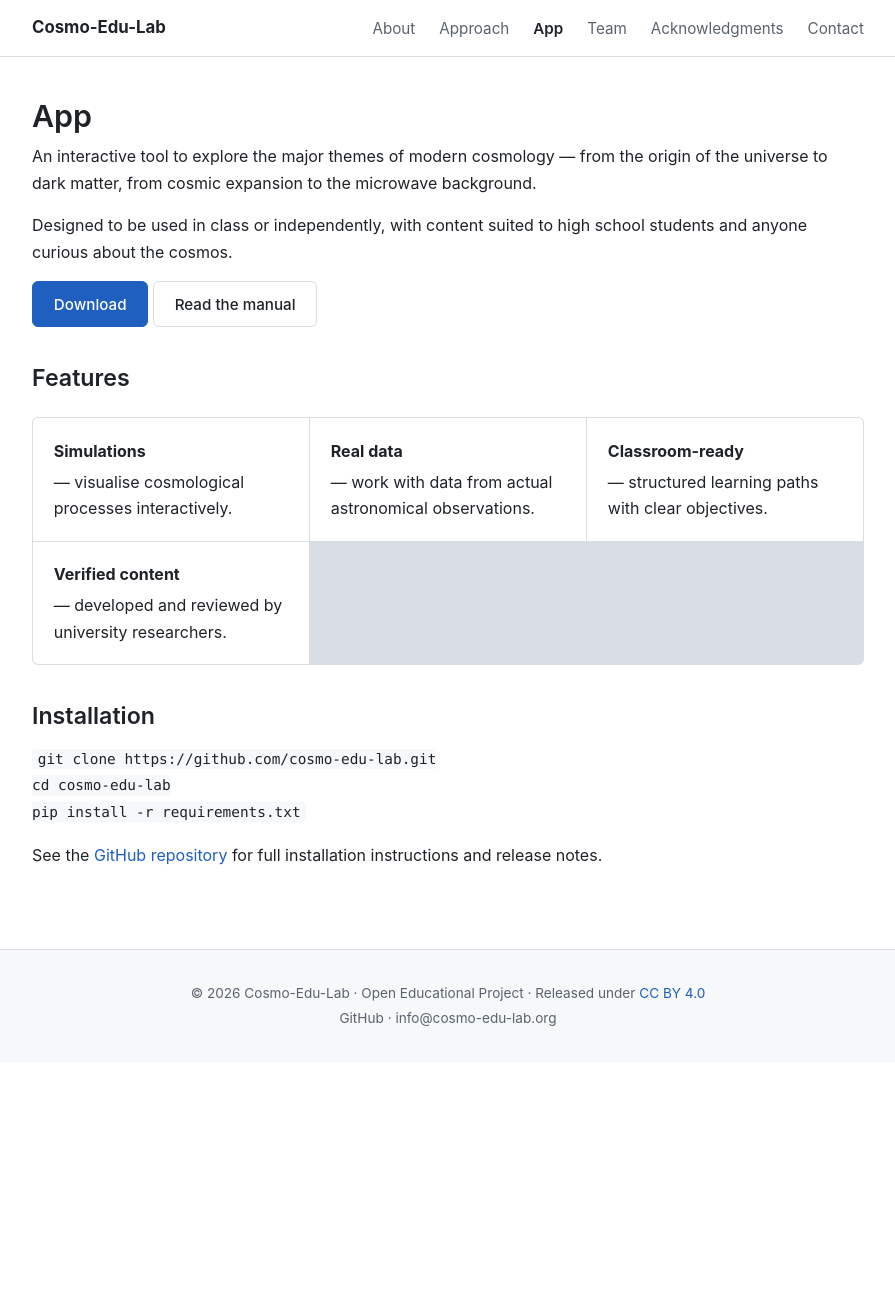
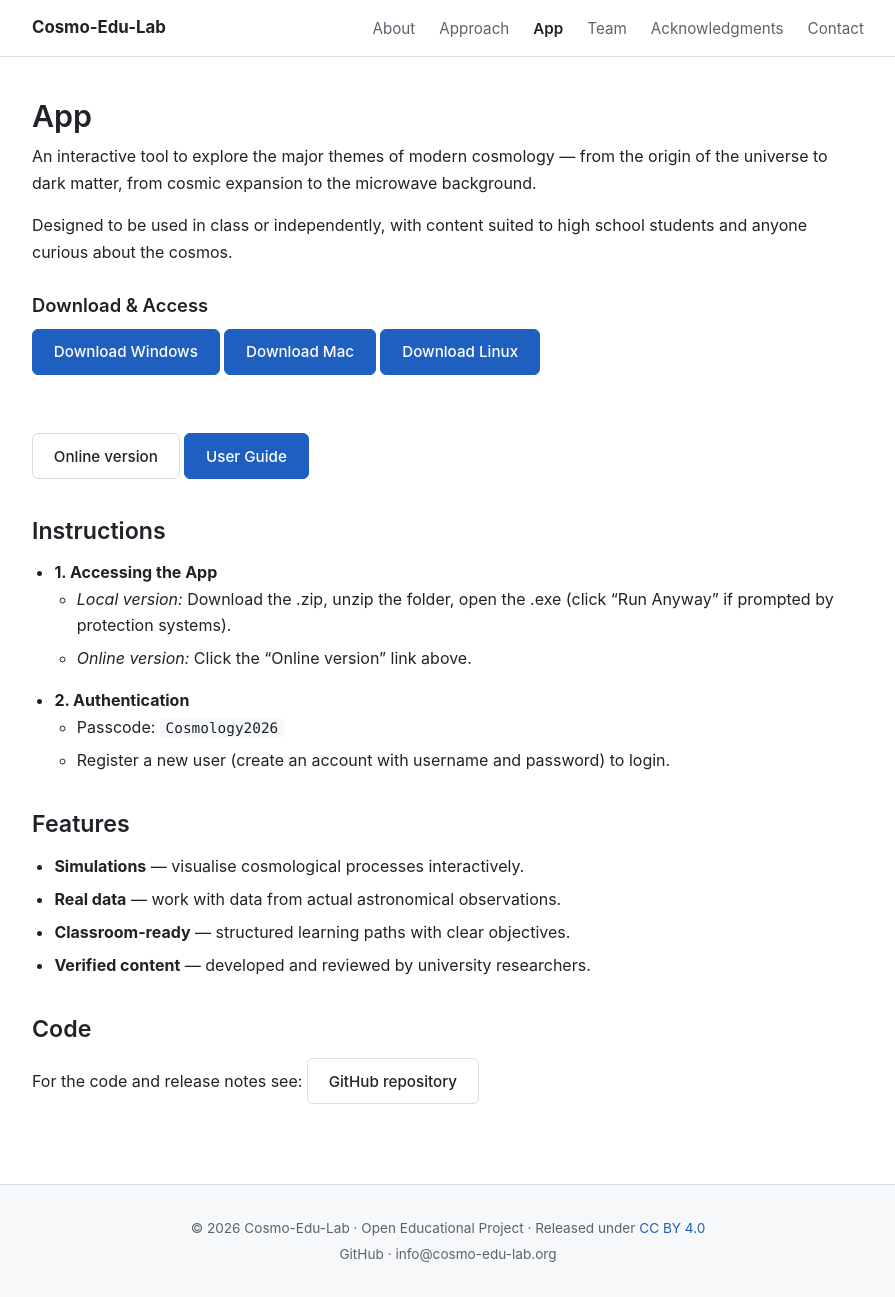
Before and after one commit to cosmo-edu-lab/cosmo-edu-lab.github.io, a Jekyll site: the page built from app.md, in a window 1280 px wide and 1297 px high. Shown: the whole window, without its empty margins (192-1087 px from the left). Built offline with Jekyll 4.4.1, drawn with Linux system fonts in a browser that asks for light colours.

Commit message:
Enhance app.md with download and installation details
Updated app.md to include download links, installation instructions, and features of the Cosmo-Edu-Lab app.

````diff
--- a/app.md
+++ b/app.md
@@ -3,30 +3,37 @@ layout: default
 title: App
 permalink: /app/
 description: "Download Cosmo-Edu-Lab, an interactive tool exploring the major themes of modern cosmology."
-# image: "/assets/images/app.jpg"          # uncomment once the file exists in assets/images/ — recommended ~1600x700px
-# image_alt: "Screenshot of the Cosmo-Edu-Lab app"
 ---
 
 An interactive tool to explore the major themes of modern cosmology — from the origin of the universe to dark matter, from cosmic expansion to the microwave background.
 
 Designed to be used in class or independently, with content suited to high school students and anyone curious about the cosmos.
 
-[Download]({{ site.github_repo }}/releases){: .btn .btn-primary} [Read the manual]({{ site.github_repo }}/wiki){: .btn }
+### Download & Access
+
+[Download Windows](https://github.com/Elyon7/Cosmo-Edu_Lab/releases/download/v1.0/CosmoEduLab-windows-latest.zip){: .btn .btn-primary }
+[Download Mac](https://github.com/Elyon7/Cosmo-Edu_Lab/releases/download/v1.0/CosmoEduLab-macos-latest.zip){: .btn .btn-primary }
+[Download Linux](https://github.com/Elyon7/Cosmo-Edu_Lab/releases/download/v1.0/CosmoEduLab-ubuntu-latest.zip){: .btn .btn-primary }
+
+<br>
+
+[Online version](https://cosmoedulab-cosmoedu.hf.space){: .btn .btn-success }
+[User Guide](https://github.com/Elyon7/Cosmo-Edu_Lab/releases/download/v1.0/User_Guide.pdf){: .btn .btn-primary }
+
+## Instructions
+
+* **1. Accessing the App**
+    * *Local version:* Download the .zip, unzip the folder, open the .exe (click "Run Anyway" if prompted by protection systems).
+    * *Online version:* Click the "Online version" link above.
+* **2. Authentication**
+    * Passcode: `Cosmology2026`
+    * Register a new user (create an account with username and password) to login.
 
 ## Features
+* **Simulations** — visualise cosmological processes interactively.
+* **Real data** — work with data from actual astronomical observations.
+* **Classroom-ready** — structured learning paths with clear objectives.
+* **Verified content** — developed and reviewed by university researchers.
 
-- **Simulations** — visualise cosmological processes interactively.
-- **Real data** — work with data from actual astronomical observations.
-- **Classroom-ready** — structured learning paths with clear objectives.
-- **Verified content** — developed and reviewed by university researchers.
-{: .grid}
-
-## Installation
-
-```bash
-git clone {{ site.github_repo }}.git
-cd cosmo-edu-lab
-pip install -r requirements.txt
-```
-
-See the [GitHub repository]({{ site.github_repo }}) for full installation instructions and release notes.
+## Code
+For the code and release notes see: [GitHub repository](https://github.com/Elyon7/Cosmo-Edu_Lab){: .btn}
````
